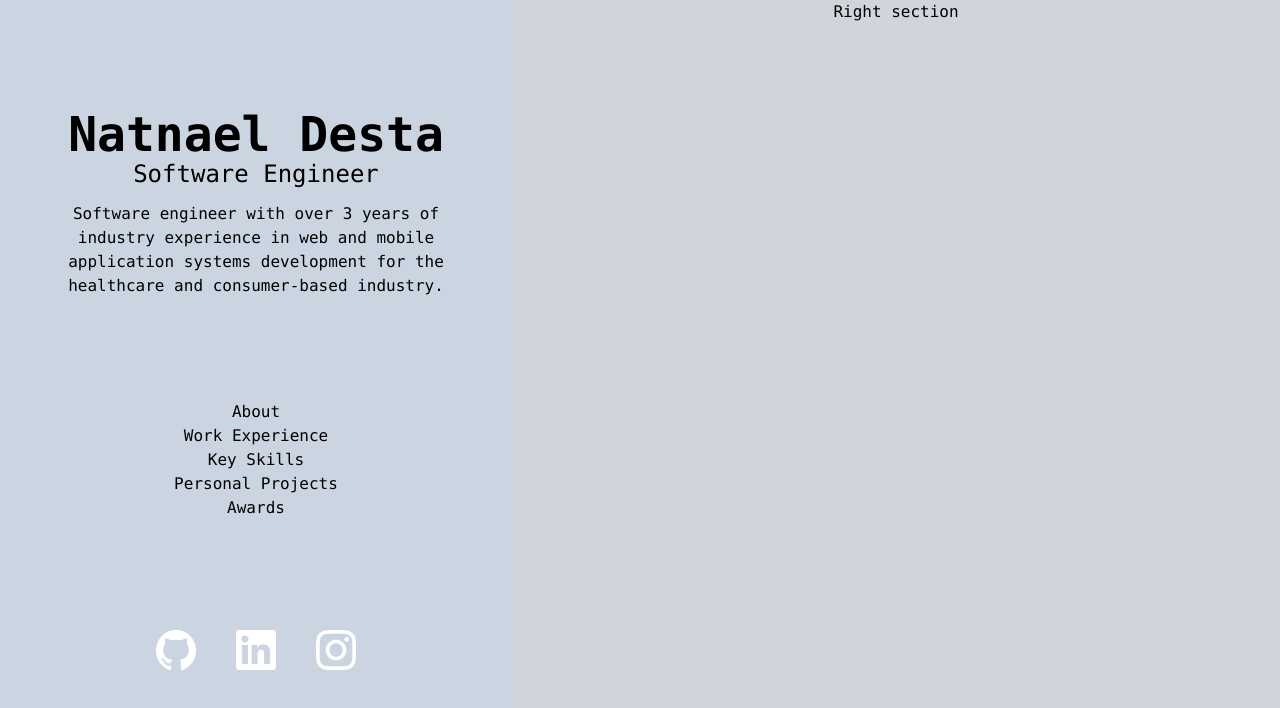
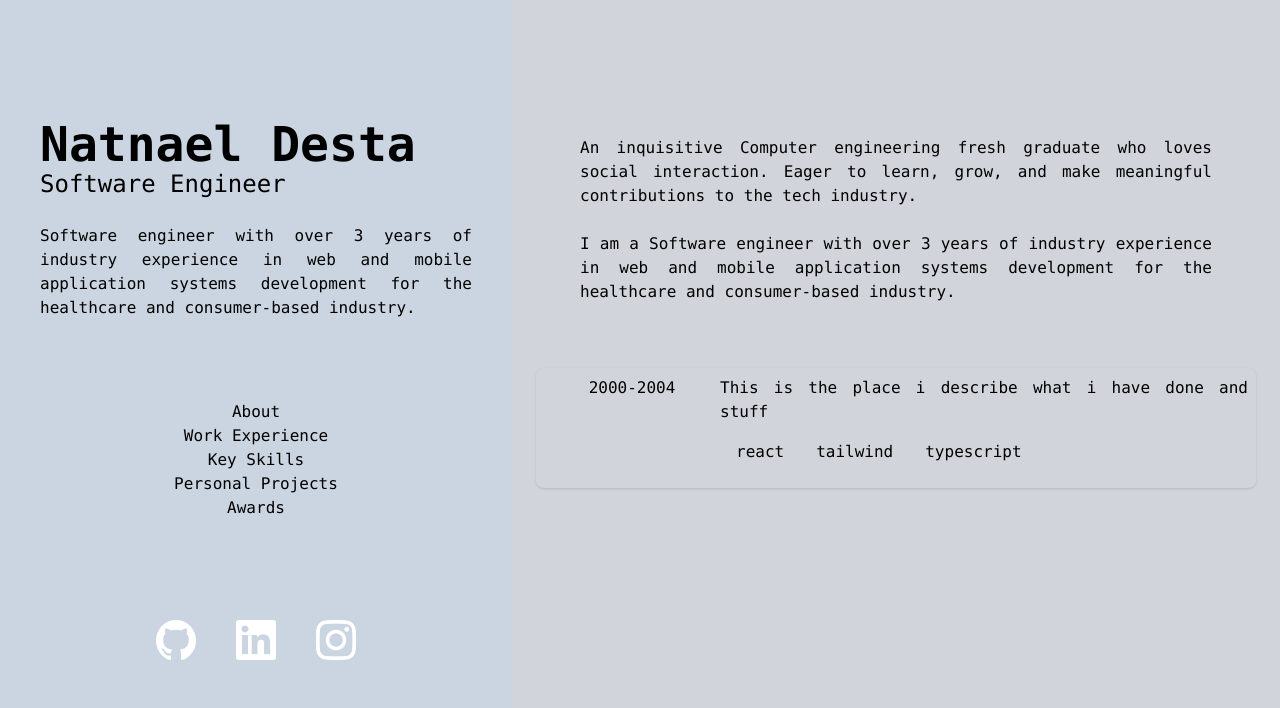
Before and after one commit to natitedros/Portfolio, a React (Create React App) app in the folder myportfolio/: page / in a window 1280 px wide. Shown: the top 708 px of the page. Built offline with nearby package versions, Linux system fonts and the light colour scheme.

Commit message:
added project card and content section

```diff
--- a/myportfolio/src/App.tsx
+++ b/myportfolio/src/App.tsx
@@ -1,4 +1,5 @@
 import "./App.css";
+import Content from "./content";
 import NavBar from "./nav";
 
 function App() {
@@ -8,7 +9,7 @@ function App() {
         <NavBar />
       </div>
       <div className="bg-gray-300 w-3/5 h-screen">
-        <p>Right section</p>
+        <Content />
       </div>
     </div>
   );
--- a/myportfolio/src/about.tsx
+++ b/myportfolio/src/about.tsx
@@ -1,7 +1,19 @@
 interface AboutProps {}
 
 const About: React.FunctionComponent<AboutProps> = () => {
-  return <div></div>;
+  return (
+    <div className="text-justify m-10 px-10 sm:px-7">
+      <article>
+        An inquisitive Computer engineering fresh graduate who loves social
+        interaction. Eager to learn, grow, and make meaningful contributions to
+        the tech industry.
+        <br />
+        <br />I am a Software engineer with over 3 years of industry experience
+        in web and mobile application systems development for the healthcare and
+        consumer-based industry.
+      </article>
+    </div>
+  );
 };
 
 export default About;
--- a/myportfolio/src/content.tsx
+++ b/myportfolio/src/content.tsx
@@ -1,7 +1,15 @@
+import About from "./about";
+import Experince from "./experince";
+
 interface ContentProps {}
 
 const Content: React.FunctionComponent<ContentProps> = () => {
-  return <div></div>;
+  return (
+    <div className="flex flex-col overflow-y-scroll pt-24">
+      <About />
+      <Experince />
+    </div>
+  );
 };
 
 export default Content;
--- a/myportfolio/src/experince.tsx
+++ b/myportfolio/src/experince.tsx
@@ -1,7 +1,13 @@
+import ProjectCard from "./projectCard";
+
 interface ExperinceProps {}
 
 const Experince: React.FunctionComponent<ExperinceProps> = () => {
-  return <div></div>;
+  return (
+    <div>
+      <ProjectCard />
+    </div>
+  );
 };
 
 export default Experince;
--- a/myportfolio/src/nav.tsx
+++ b/myportfolio/src/nav.tsx
@@ -2,11 +2,12 @@ interface NavBarProps {}
 
 const NavBar: React.FunctionComponent<NavBarProps> = () => {
   return (
-    <div className="p-10 sm:p-5 flex flex-col justify-evenly h-screen">
-      <div id="intro">
+    <div className="p-15 sm:p-10 flex flex-col justify-evenly h-screen">
+      <div id="intro" className="text-justify">
         <h1 className="text-5xl font-extrabold">Natnael Desta</h1>
         <h3 className="text-2xl">Software Engineer</h3>
-        <p className="p-5 sm:p-3">
+        <br />
+        <p className="">
           Software engineer with over 3 years of industry experience in web and
           mobile application systems development for the healthcare and
           consumer-based industry.
--- /dev/null
+++ b/myportfolio/src/projectCard.tsx
@@ -0,0 +1,27 @@
+interface ProjectCardProps {
+  //   projectLink: String;
+  //   techStack: String[];
+  //   duration: String[];
+  //   description: String;
+}
+
+const ProjectCard: React.FunctionComponent<ProjectCardProps> = () => {
+  const tech = ["react", "tailwind", "typescript"];
+  return (
+    <div className="rounded-lg hover:bg-neutral-400 transition-colors m-6 p-2 shadow flex flex-row">
+      <div className="w-1/4">2000-2004</div>
+      <div className="w-3/4 text-justify">
+        <article>
+          This is the place i describe what i have done and stuff
+        </article>
+        {tech.map((t) => (
+          <button className="m-2 p-2 hover:bg-slate-500 transition-colors rounded-lg">
+            {t}
+          </button>
+        ))}
+      </div>
+    </div>
+  );
+};
+
+export default ProjectCard;
```
